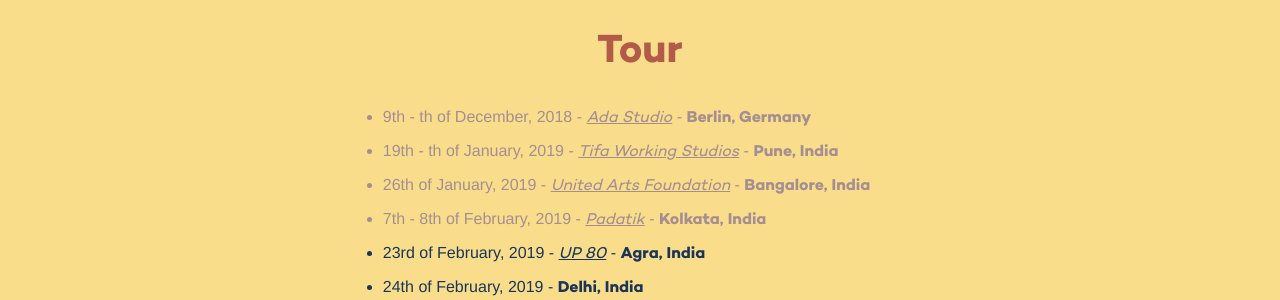
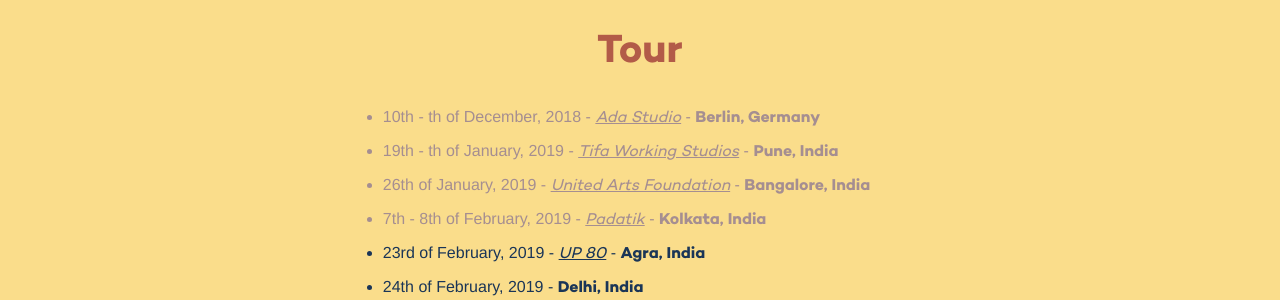
Before and after one commit to matteocarpi/GBT-Jekyll, a Jekyll site: the page built from index.md, in a window 1280 px wide. Shown: the part 1292-1592 px from the top of the page. Built offline with Jekyll 4.4.1, drawn with Linux system fonts in a browser that asks for light colours; nearby versions of some CDN libraries; part of the change alters nothing that is shown.

```diff
--- a/index.md
+++ b/index.md
@@ -10,7 +10,7 @@ tour:
   city: Berlin
   country: Germany
   venue: Ada Studio
-  first-date: 2018-12-09 18:30:00 +0000
+  first-date: 2018-12-10 00:10:00 +0100
   last-date: ''
   link: http://www.ada-studio.de/
   past: true
```
